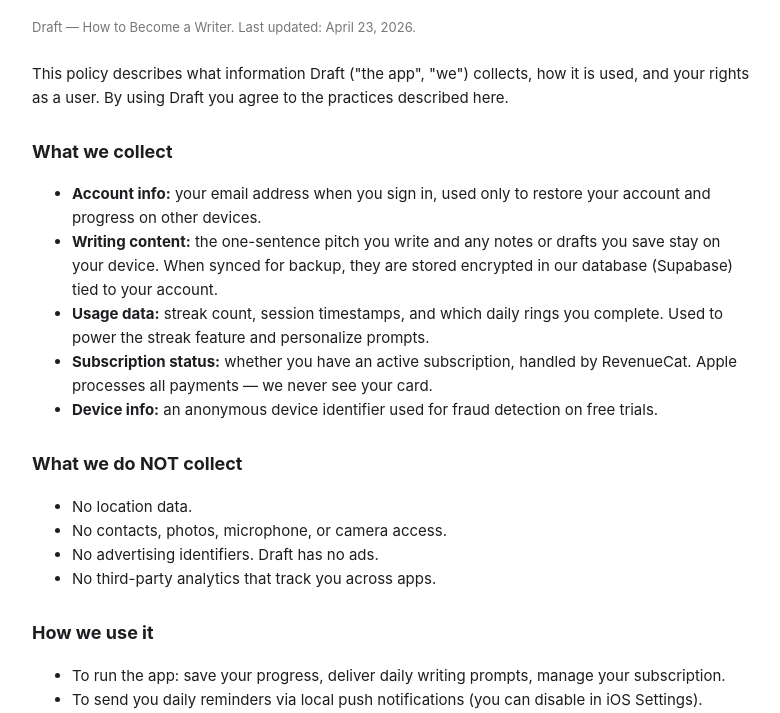
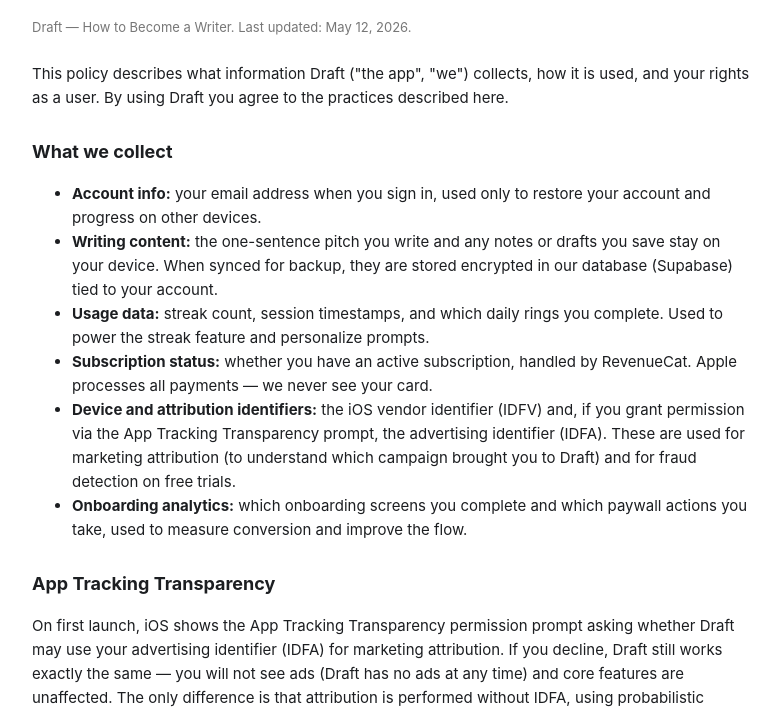
Before and after one commit to ezgiturta/draft-app, a plain HTML site: page privacy.html in a window 1280 px wide. Shown: the part 81-794 px from the top of the page, without its empty margins (248-1028 px from the left). Drawn offline with Linux system fonts and the light colour scheme.

Commit message:
Update privacy policy: disclose Adjust + Scate, ATT, IDFA/IDFV usage

```diff
--- a/privacy.html
+++ b/privacy.html
@@ -23,7 +23,7 @@
 <body>
 
 <h1>Privacy Policy</h1>
-<p class="meta">Draft — How to Become a Writer. Last updated: April 23, 2026.</p>
+<p class="meta">Draft — How to Become a Writer. Last updated: May 12, 2026.</p>
 
 <p>This policy describes what information Draft ("the app", "we") collects, how it is used, and your rights as a user. By using Draft you agree to the practices described here.</p>
 
@@ -33,15 +33,19 @@
   <li><strong>Writing content:</strong> the one-sentence pitch you write and any notes or drafts you save stay on your device. When synced for backup, they are stored encrypted in our database (Supabase) tied to your account.</li>
   <li><strong>Usage data:</strong> streak count, session timestamps, and which daily rings you complete. Used to power the streak feature and personalize prompts.</li>
   <li><strong>Subscription status:</strong> whether you have an active subscription, handled by RevenueCat. Apple processes all payments — we never see your card.</li>
-  <li><strong>Device info:</strong> an anonymous device identifier used for fraud detection on free trials.</li>
+  <li><strong>Device and attribution identifiers:</strong> the iOS vendor identifier (IDFV) and, if you grant permission via the App Tracking Transparency prompt, the advertising identifier (IDFA). These are used for marketing attribution (to understand which campaign brought you to Draft) and for fraud detection on free trials.</li>
+  <li><strong>Onboarding analytics:</strong> which onboarding screens you complete and which paywall actions you take, used to measure conversion and improve the flow.</li>
 </ul>
+
+<h2>App Tracking Transparency</h2>
+<p>On first launch, iOS shows the App Tracking Transparency permission prompt asking whether Draft may use your advertising identifier (IDFA) for marketing attribution. If you decline, Draft still works exactly the same — you will not see ads (Draft has no ads at any time) and core features are unaffected. The only difference is that attribution is performed without IDFA, using probabilistic methods provided by our attribution partner.</p>
 
 <h2>What we do NOT collect</h2>
 <ul>
   <li>No location data.</li>
   <li>No contacts, photos, microphone, or camera access.</li>
-  <li>No advertising identifiers. Draft has no ads.</li>
-  <li>No third-party analytics that track you across apps.</li>
+  <li>No advertising. Draft displays no ads, and your data is never sold to advertisers.</li>
+  <li>No reading of other apps on your device.</li>
 </ul>
 
 <h2>How we use it</h2>
@@ -49,6 +53,7 @@
   <li>To run the app: save your progress, deliver daily writing prompts, manage your subscription.</li>
   <li>To send you daily reminders via local push notifications (you can disable in iOS Settings).</li>
   <li>To improve the app: diagnose crashes and fix bugs using Apple's built-in crash reporting.</li>
+  <li>To measure marketing performance: understand which acquisition channels lead people to install Draft, so we know where to invest.</li>
 </ul>
 
 <h2>AI processing</h2>
@@ -60,6 +65,8 @@
   <li><strong>Supabase</strong> — for secure storage of your account and pitch.</li>
   <li><strong>RevenueCat</strong> — for subscription management.</li>
   <li><strong>Anthropic</strong> — for AI-generated writing prompts.</li>
+  <li><strong>Adjust</strong> — for marketing attribution. Adjust receives your IDFV and, if you grant App Tracking Transparency permission, your IDFA, along with install and event timestamps.</li>
+  <li><strong>Scate</strong> — for onboarding funnel analytics. Scate receives anonymized event names (e.g. which onboarding screen you reached) tied to a device identifier.</li>
   <li><strong>Apple</strong> — for payment processing and app delivery.</li>
 </ul>
 
```
